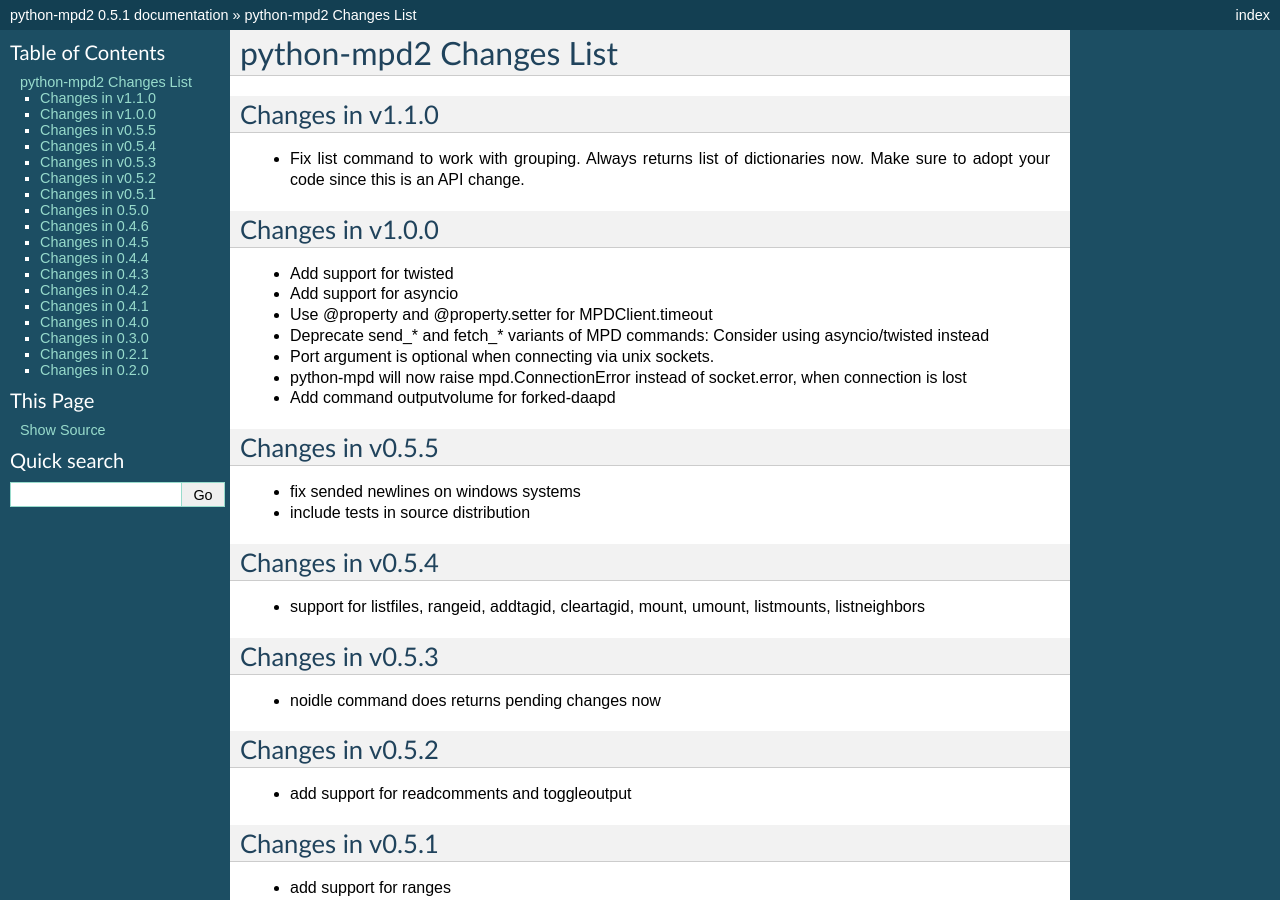
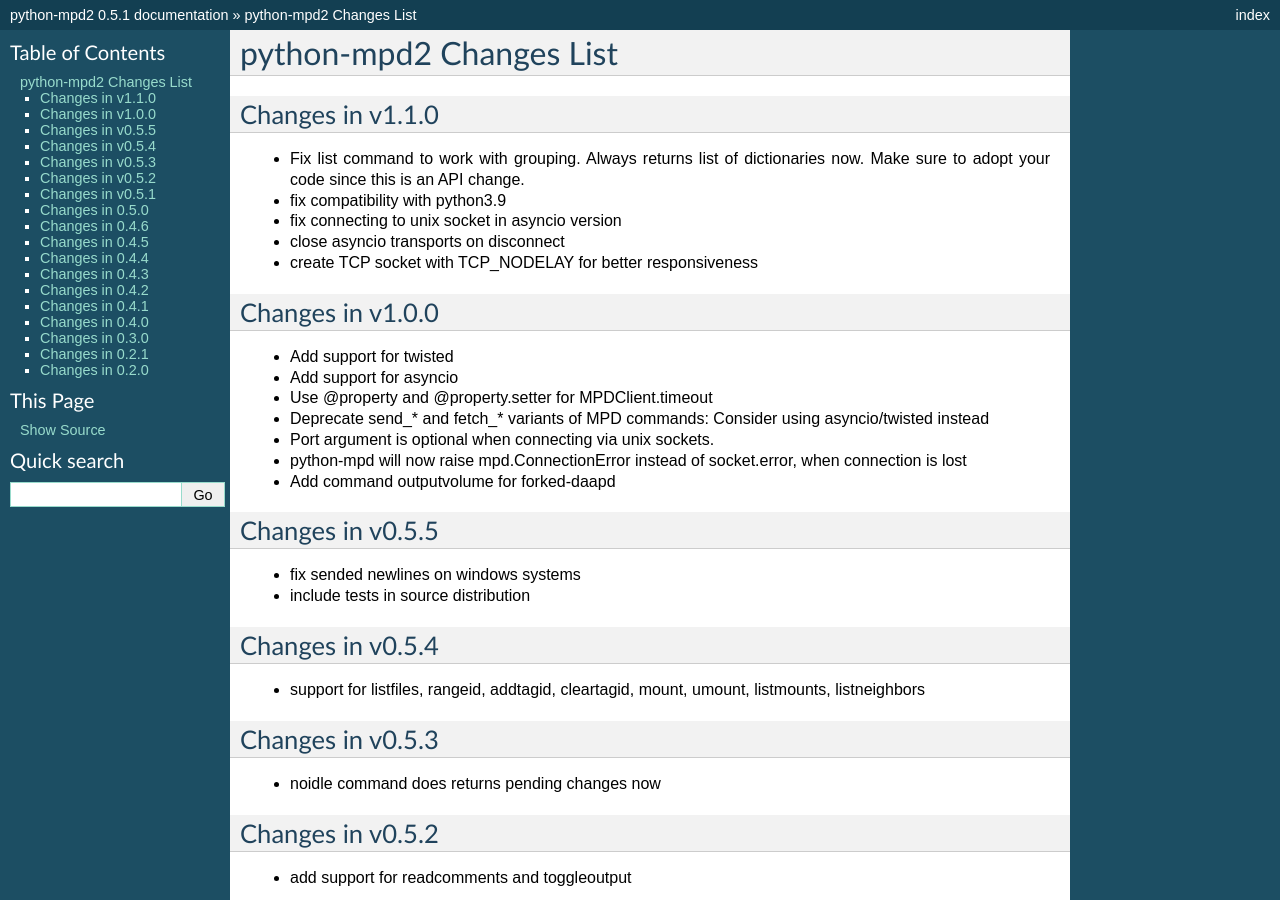
Before and after one commit to Mic92/python-mpd2, a Sphinx documentation site: the page built from doc/changes.rst, in a window 1280 px wide and 900 px high. Built offline with Sphinx 7.4.7, drawn with Linux system fonts in a browser that asks for light colours.

Commit message:
update changelog

```diff
--- a/doc/changes.rst
+++ b/doc/changes.rst
@@ -6,6 +6,10 @@ Changes in v1.1.0
 
 * Fix list command to work with grouping. Always returns list of dictionaries now.
   Make sure to adopt your code since this is an API change.
+* fix compatibility with python3.9
+* fix connecting to unix socket in asyncio version
+* close asyncio transports on disconnect
+* create TCP socket with TCP_NODELAY for better responsiveness
 
 
 Changes in v1.0.0
```
